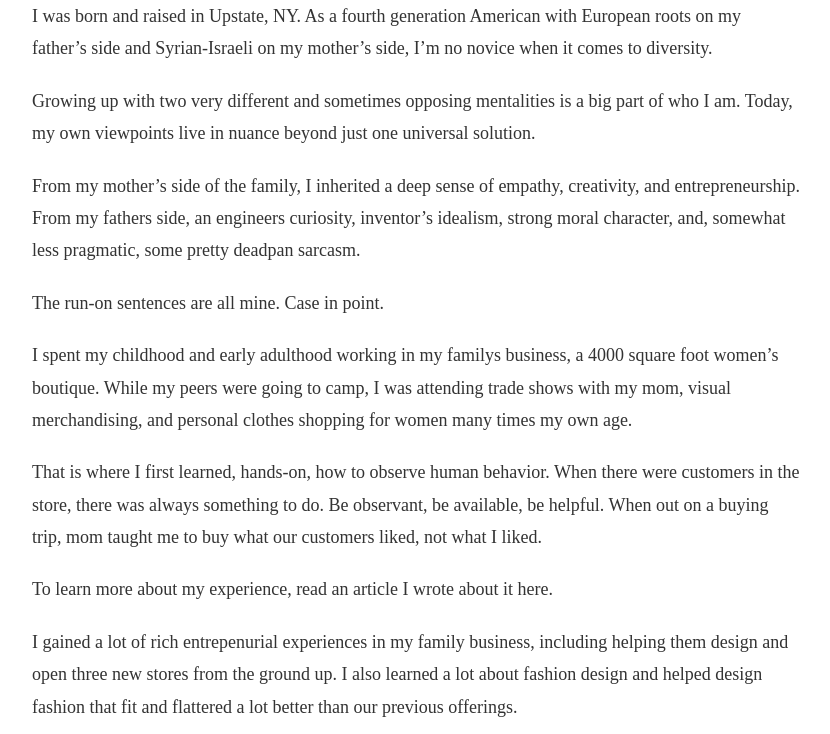
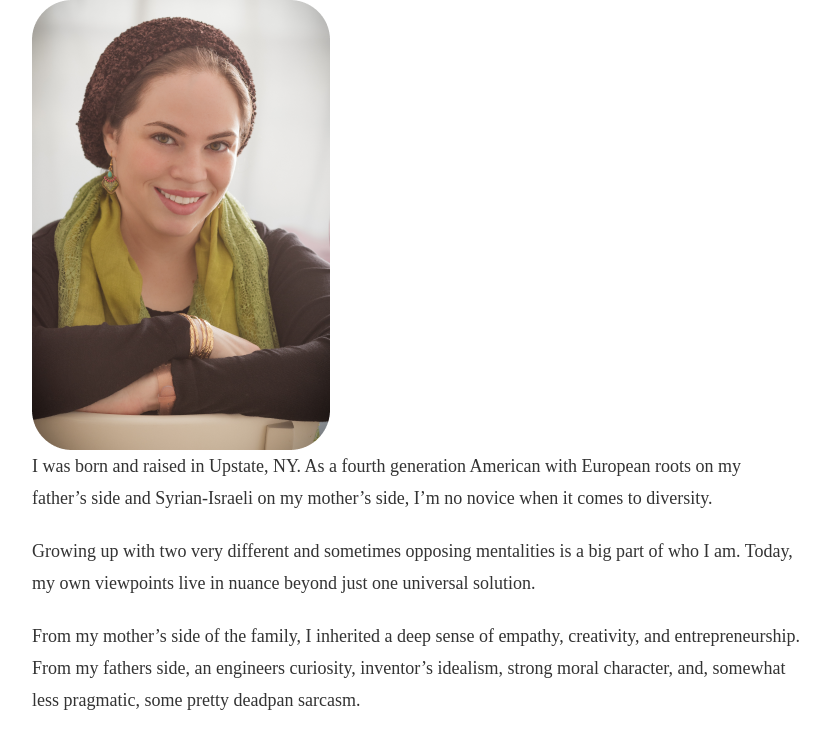
Before and after one commit to RebeccaBar/RebeccaBar.github.io, a plain HTML site: page case-study/bio.html in a window 1280 px wide. Shown: the top 734 px of the page, without its empty margins (224-1054 px from the left). Drawn offline with Linux system fonts and the light colour scheme.

Commit message:
more html updates

```diff
--- a/case-study/bio.html
+++ b/case-study/bio.html
@@ -12,6 +12,7 @@
             a bit about me: -->
             <!-- I’m a scientist at heart; A maker, and a doer.  My process always starts with a lot of overthinking, which makes for faster and more user-centered design decisions later on.   -->
          <!-- inspired by differences -->
+         <img src="../images/rebecca-pic.png" alt="Picture of Rebecca">
          <p>I was born and raised in Upstate, NY.  As a fourth generation American with European roots on my father’s side and Syrian-Israeli on my mother’s side, I’m no novice when it comes to diversity.</p>
          <p>Growing up with two very different and sometimes opposing mentalities is a big part of who I am.  Today, my own viewpoints live in nuance beyond just one universal solution.</p>
          <p>From my mother’s side of the family, I inherited a deep sense of empathy, creativity, and entrepreneurship.  From my fathers side,  an engineers curiosity, inventor’s idealism, strong moral character, and, somewhat less pragmatic, some pretty deadpan sarcasm.</p>
```
Also changed, not shown: case-study/homepage.html (+2 -1 lines).
